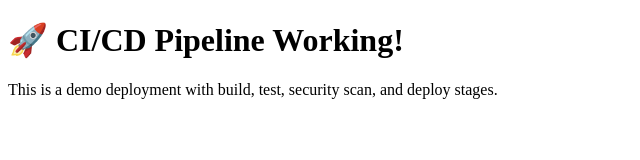
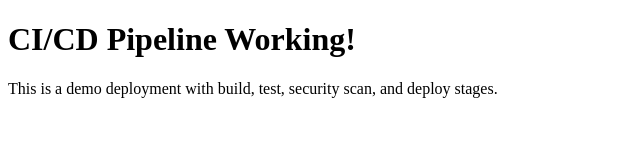
Before and after one commit to dlittle-source/mini-cicd-demo, a plain HTML site: page index.html in a window 1280 px wide. Shown: the whole page, without its empty margins (0-640 px from the left). Drawn offline with Linux system fonts and the light colour scheme.

Commit message:
remove the rocket from the page

```diff
--- a/index.html
+++ b/index.html
@@ -4,7 +4,7 @@
     <title>Mini CI/CD Demo</title>
   </head>
   <body>
-    <h1>🚀 CI/CD Pipeline Working!</h1>
+    <h1>CI/CD Pipeline Working!</h1>
     <p>This is a demo deployment with build, test, security scan, and deploy stages.</p>
   </body>
 </html>
```
